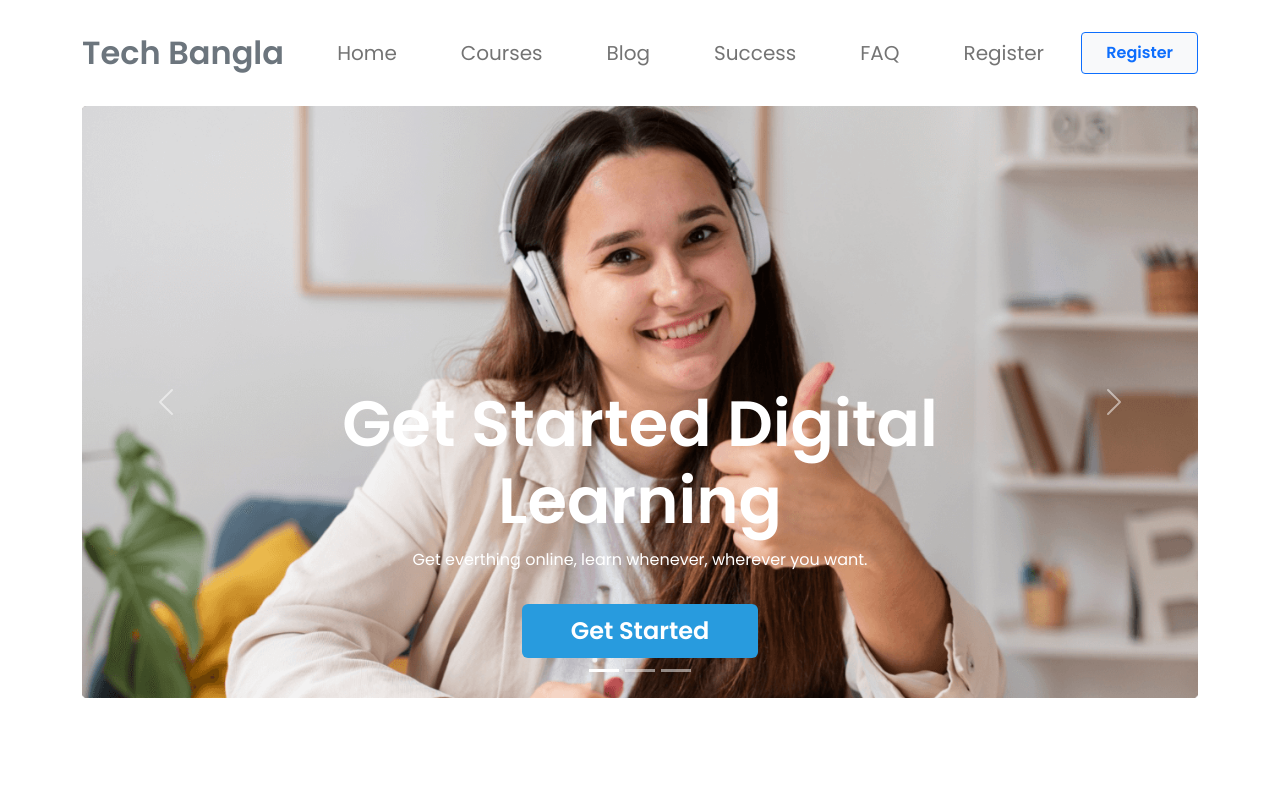
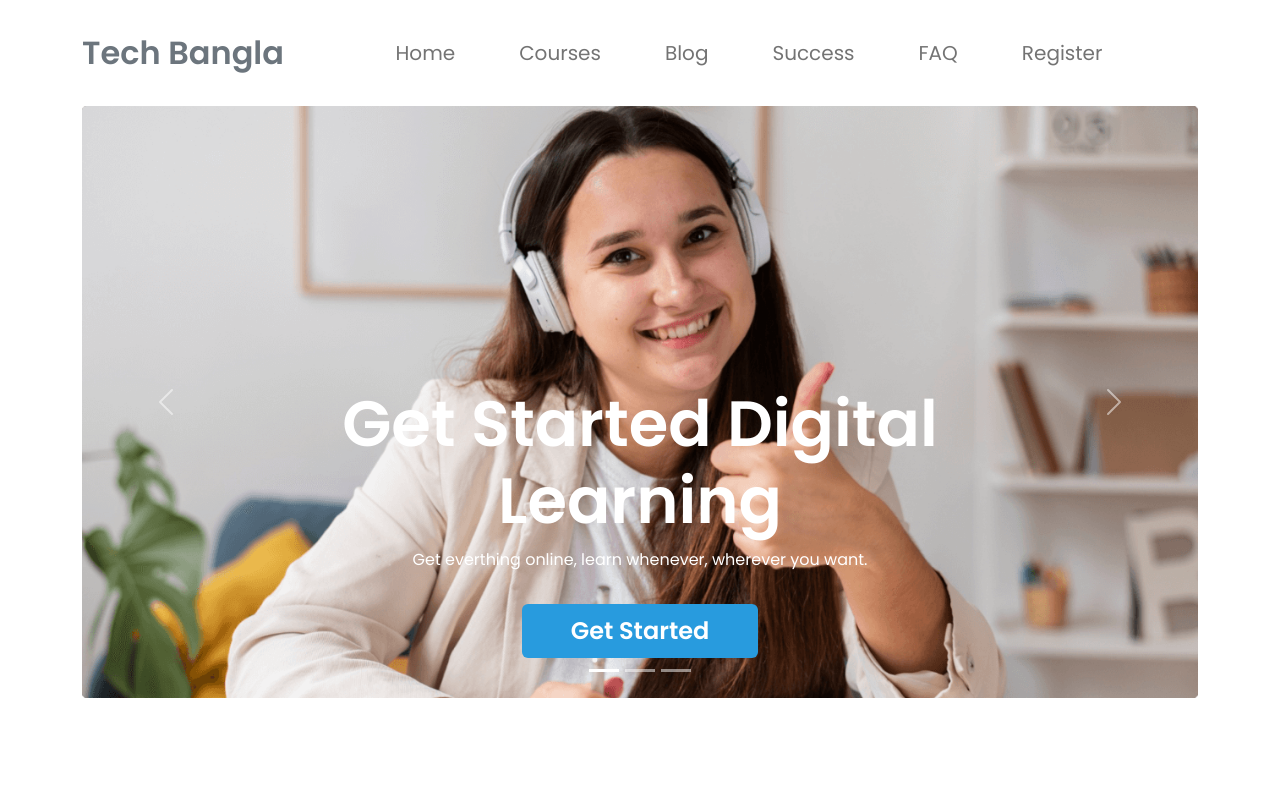
Before and after one commit to arhan1998/techbangla, a plain HTML site: page index.html in a window 1280 px wide. Shown: the top 791 px of the page. Drawn offline with nearby package versions, Linux system fonts and the light colour scheme.

Commit message:
last final

```diff
--- a/index.html
+++ b/index.html
@@ -29,12 +29,7 @@
                         aria-label="Toggle navigation">
                         <span class="navbar-toggler-icon"></span>
                     </button>
-                    <div class="d-sm-block d-none px-sm-4 px-lg-0 order-0">
-                        <button
-                            class="btn border-1 rounded-1 py-2 px-4 border-primary btn-light text-primary fw-semibold">
-                            Register
-                        </button>
-                    </div>
+
                 </div>
 
                 <div class="collapse navbar-collapse flex-grow-0 nav-link-text order-lg-0" id="navbarNav">
```
